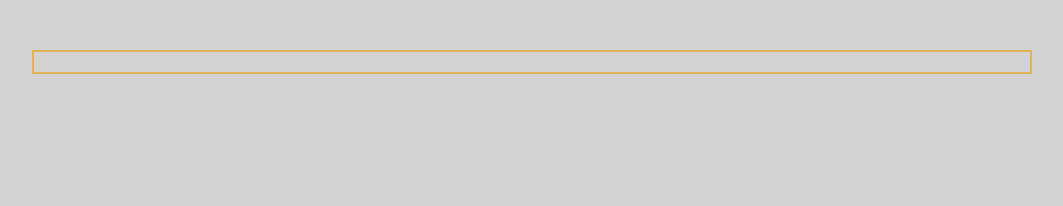
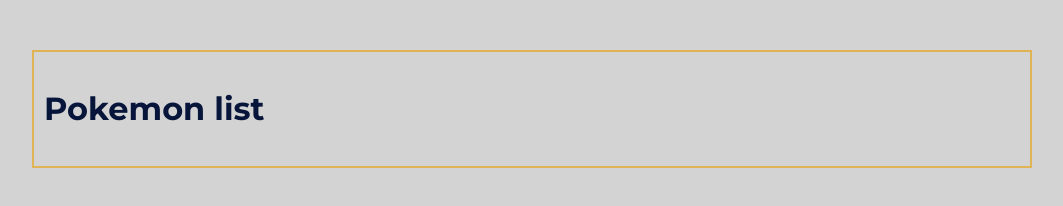
Before and after one commit to jjwoolridge/firstJsTask, a plain HTML site: page index.html in a window 1280 px wide. Shown: the whole page, without its empty margins (18-1081 px from the left). Drawn offline with nearby package versions, Linux system fonts and the light colour scheme.

Commit message:
updated index.html
Normalized css, added fonts from first projet. Added a title for the pokemon list generated by javascript

```diff
--- a/index.html
+++ b/index.html
@@ -4,9 +4,14 @@
     <meta charset="utf-8">
     <meta name="viewport" content="width=device-width, initial-scale=1">
     <title>First JS task</title>
-  	<link rel="stylesheet" type="text/css" href="css/styles.css">
+    <link rel="stylesheet" type="text/css" href="https://cdnjs.cloudflare.com/ajax/libs/normalize/8.0.1/normalize.min.css">
+    <link href="https://fonts.googleapis.com/css2?family=Montserrat:wght@400;700&display=swap" rel="stylesheet">
+  	<link rel="stylesheet" type="text/css" href="css/styles.production.css">
   </head>
   <body>
+    <h1>
+      Pokemon list
+    </h1>
     <script src="js/scripts.js"></script>
   </body>
 </html>
```
